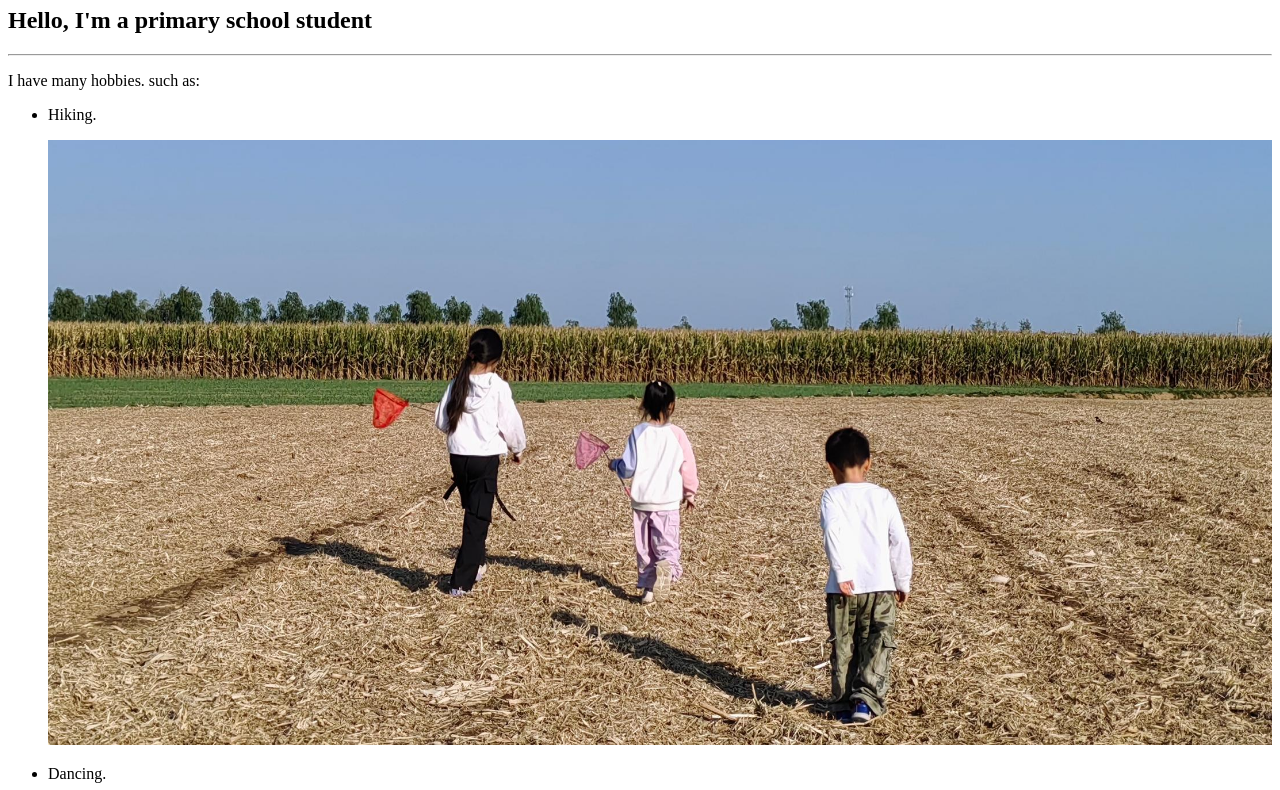
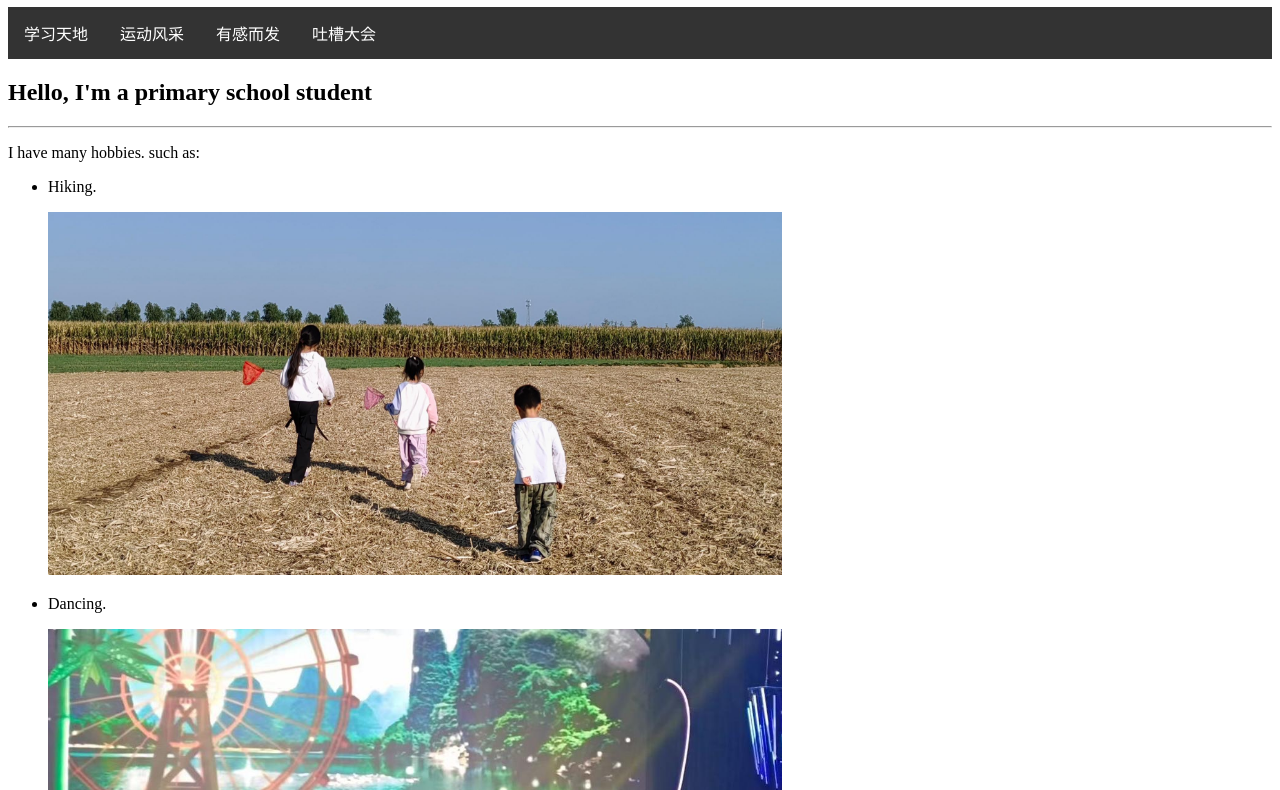
Before and after one commit to chaolinyi/PortfolioProject, a plain HTML site: page index.html in a window 1280 px wide. Shown: the part 73-863 px from the top of the page. Drawn offline with Linux system fonts and the light colour scheme.

Commit message:
update my website

```diff
--- a/css/style.css
+++ b/css/style.css
@@ -4,6 +4,27 @@ h1 {
 }
 
 img {
-    width: 100%;
+    width: 60%;
     height: auto;
 }
+
+/* 添加一些CSS样式来使导航栏更美观（可选）*/
+.navbar {
+    list-style-type: none; /* 移除列表项前的标记 */
+    margin: 0; /* 移除外边距 */
+    padding: 0; /* 移除内边距 */
+    overflow: hidden; /* 隐藏溢出的内容 */
+    background-color: #333; /* 设置背景颜色 */
+}
+
+.navbar li {
+    float: left; /* 使列表项水平排列 */
+}
+
+.navbar li a {
+    display: block; /* 将链接转换为块级元素 */
+    color: white; /* 设置链接文字颜色 */
+    text-align: center; /* 设置文字居中对齐 */
+    padding: 14px 16px; /* 设置内边距 */
+    text-decoration: none; /* 移除链接的下划线 */
+}
--- a/index.html
+++ b/index.html
@@ -10,6 +10,15 @@
 
 <body>
     <h1>Mia's portfolio</h1>
+
+    <!-- 添加导航栏 -->
+    <ul class="navbar">
+        <li><a href="./study.html">学习天地</a></li>
+        <li><a href="./sports.html">运动风采</a></li>
+        <li><a href="./followmyheart.html">有感而发</a></li>
+        <li><a href="./complaints.html">吐槽大会</a></li>
+    </ul>
+
     <h2>Hello, I'm a primary school student</h2>
     <hr />
 
```
